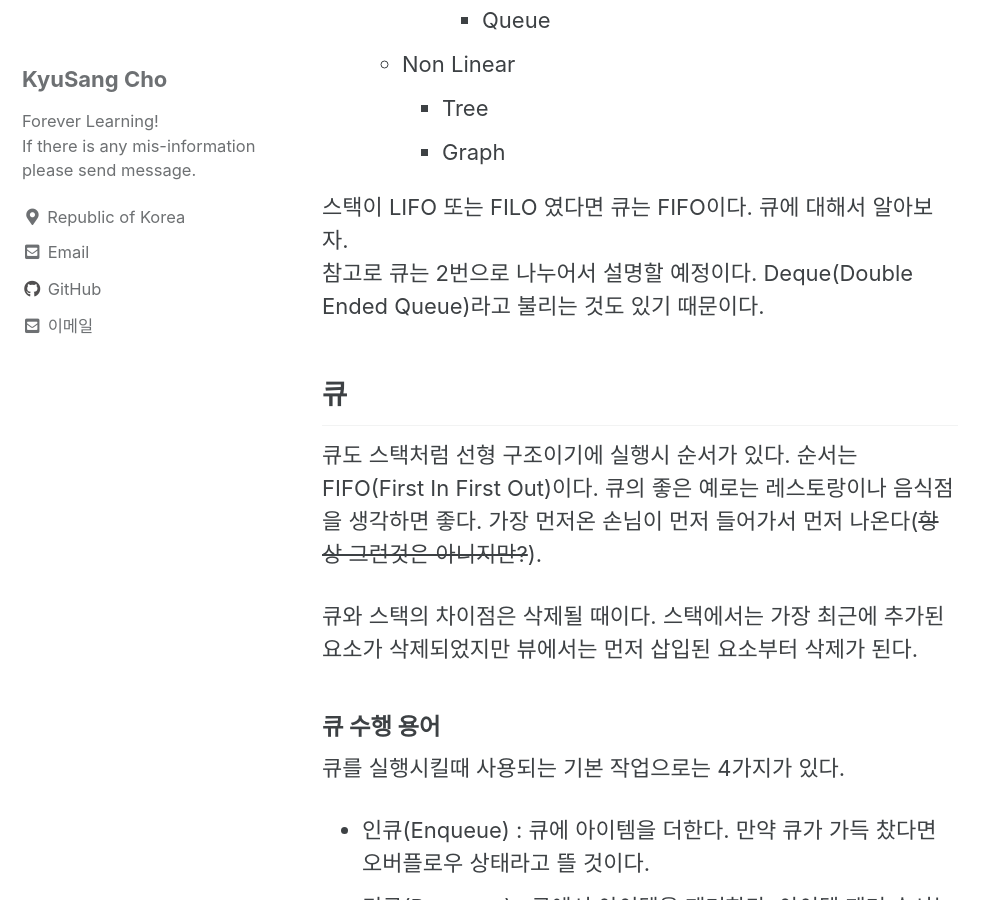
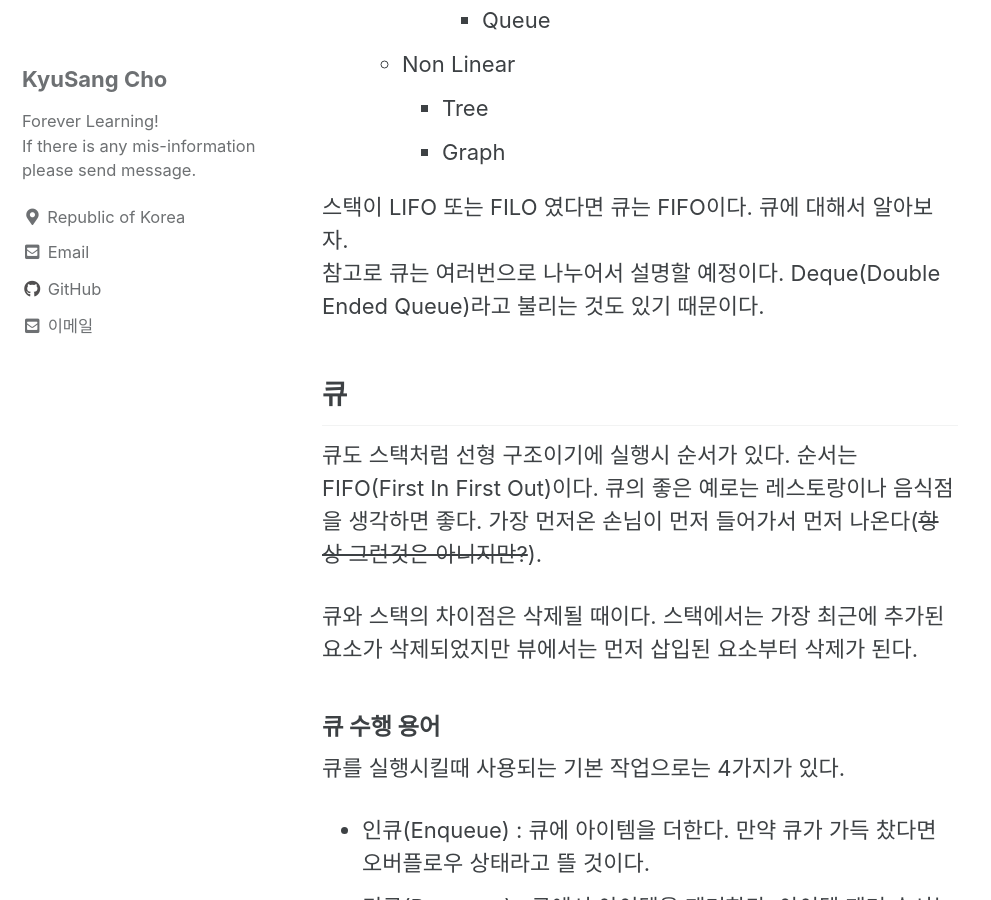
Before and after one commit to DevKS-Yet/DevKs-Yet.github.io, a Jekyll site: the page built from _posts/2022-04-19-75(data-structure5).md, in a window 1280 px wide and 900 px high, scrolled down 568 px. Shown: the whole window, without its empty margins (0-991 px from the left). Built offline with Jekyll 4.4.1, drawn with Linux system fonts in a browser that asks for light colours; cached includes are drawn as plain includes.

Commit message:
20220420

```diff
--- a/_posts/2022-04-19-75(data-structure5).md
+++ b/_posts/2022-04-19-75(data-structure5).md
@@ -28,7 +28,7 @@ tags:
     - Graph
 
 스택이 LIFO 또는 FILO 였다면 큐는 FIFO이다. 큐에 대해서 알아보자.
-참고로 큐는 2번으로 나누어서 설명할 예정이다. Deque(Double Ended Queue)라고 불리는 것도 있기 때문이다.
+참고로 큐는 여러번으로 나누어서 설명할 예정이다. Deque(Double Ended Queue)라고 불리는 것도 있기 때문이다.
 
 ## 큐
 
```
